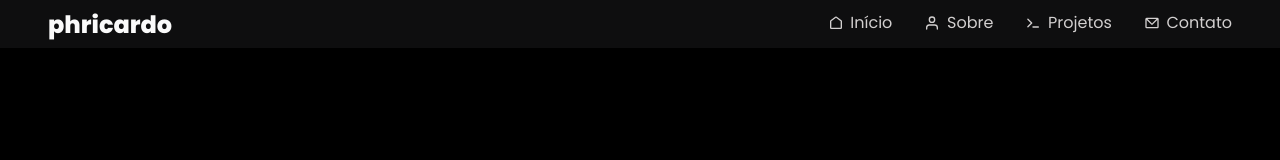
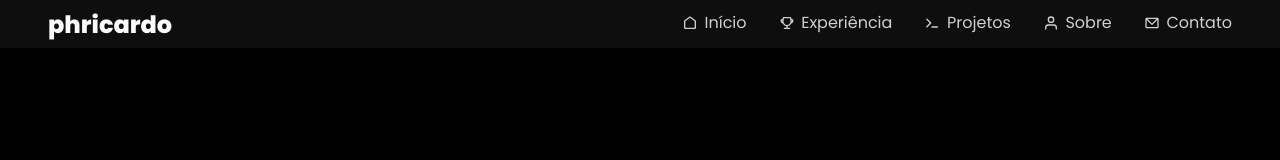
Before and after one commit to phricardo/phricardo.com, a Next.js app: page / in a window 1280 px wide. Shown: the top 160 px of the page. Built offline with nearby package versions, Linux system fonts and the light colour scheme; no server answers; a web font is replaced by a local one.

Commit message:
refac: centralize menu links in single component

```diff
--- /dev/null
+++ b/src/components/Icons/MingcuteTrophyLine.tsx
@@ -0,0 +1,22 @@
+import React from "react";
+import type { SVGProps } from "react";
+
+export function MingcuteTrophyLine(props: SVGProps<SVGSVGElement>) {
+  return (
+    <svg
+      xmlns="http://www.w3.org/2000/svg"
+      width="1em"
+      height="1em"
+      viewBox="0 0 24 24"
+      {...props}
+    >
+      <g fill="none" fillRule="evenodd">
+        <path d="m12.593 23.258l-.011.002l-.071.035l-.02.004l-.014-.004l-.071-.035q-.016-.005-.024.005l-.004.01l-.017.428l.005.02l.01.013l.104.074l.015.004l.012-.004l.104-.074l.012-.016l.004-.017l-.017-.427q-.004-.016-.017-.018m.265-.113l-.013.002l-.185.093l-.01.01l-.003.011l.018.43l.005.012l.008.007l.201.093q.019.005.029-.008l.004-.014l-.034-.614q-.005-.018-.02-.022m-.715.002a.02.02 0 0 0-.027.006l-.006.014l-.034.614q.001.018.017.024l.015-.002l.201-.093l.01-.008l.004-.011l.017-.43l-.003-.012l-.01-.01z"></path>
+        <path
+          fill="currentColor"
+          d="M16.617 3a2 2 0 0 1 1.985 1.752L18.758 6h.668a2.29 2.29 0 0 1 2.246 2.74l-.201 1.005a4.05 4.05 0 0 1-2.972 3.13a7.18 7.18 0 0 1-5.5 4.056V19h3a1 1 0 1 1 0 2H8a1 1 0 1 1 0-2h3v-2.069a7.18 7.18 0 0 1-5.498-4.056a4.05 4.05 0 0 1-2.972-3.13l-.201-1.006A2.29 2.29 0 0 1 4.574 6h.668l.156-1.248A2 2 0 0 1 7.383 3zm0 2H7.383L6.86 9.178a5.18 5.18 0 1 0 10.28 0zm2.81 3h-.42l.117.93q.075.61.05 1.203q.197-.276.294-.61l.042-.17l.2-1.006a.29.29 0 0 0-.217-.34zM4.991 8h-.418a.29.29 0 0 0-.285.347l.201 1.005c.058.289.174.553.336.78q-.025-.592.05-1.202z"
+        ></path>
+      </g>
+    </svg>
+  );
+}
--- a/src/components/Icons/index.tsx
+++ b/src/components/Icons/index.tsx
@@ -8,6 +8,7 @@ export { MingcuteTerminalLine } from "./MingcuteTerminalLine";
 export { MingcuteMailLine } from "./MingcuteMailLine";
 export { MingcuteExternalLinkFill } from "./MingcuteExternalLinkFill";
 export { MingcuteMenuLine } from "./MingcuteMenuLine";
+export { MingcuteTrophyLine } from "./MingcuteTrophyLine";
 
 // Custom Icons
 export { XTwitterLine } from "./XTwitterLine";
--- a/src/components/Navbar/MenuLinks.tsx
+++ b/src/components/Navbar/MenuLinks.tsx
@@ -7,6 +7,7 @@ import {
   MingcuteMailLine,
   MingcuteTerminalLine,
   MingcuteUser1Line,
+  MingcuteTrophyLine,
 } from "../Icons";
 
 export default function MenuLinks({
@@ -22,17 +23,22 @@ export default function MenuLinks({
         </Link>
       </li>
       <li>
-        <Link href="#sobre" onClick={onClickLink}>
+        <Link href="#xp" onClick={onClickLink}>
+          <MingcuteTrophyLine /> Experiência
+        </Link>
+      </li>
+      <li>
+        <Link href="#projects" onClick={onClickLink}>
+          <MingcuteTerminalLine /> Projetos
+        </Link>
+      </li>
+      <li>
+        <Link href="#about" onClick={onClickLink}>
           <MingcuteUser1Line /> Sobre
         </Link>
       </li>
       <li>
-        <Link href="#projetos" onClick={onClickLink}>
-          <MingcuteTerminalLine /> Projetos
-        </Link>
-      </li>
-      <li>
-        <Link href="#contato" onClick={onClickLink}>
+        <Link href="#contact" onClick={onClickLink}>
           <MingcuteMailLine /> Contato
         </Link>
       </li>
```
